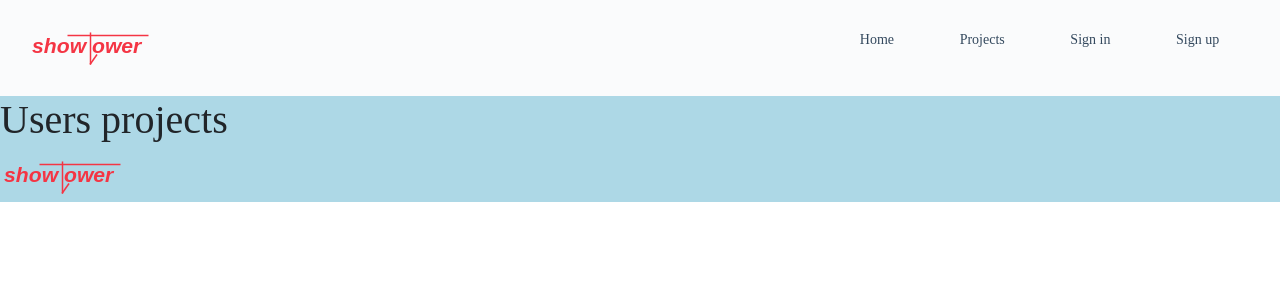
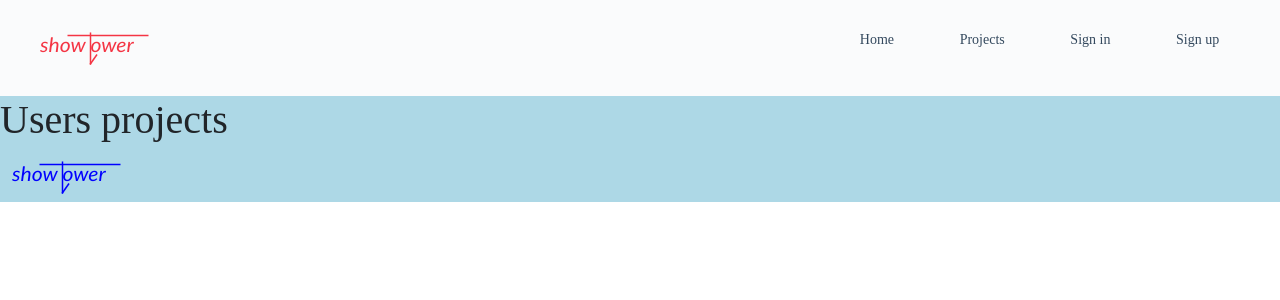
Before and after one commit to chingsley/kc-portfolio-frontend, a React (Create React App) app: page /chingsley/projects in a window 1280 px wide. Shown: the top 300 px of the page. Built offline with nearby package versions, Linux system fonts and the light colour scheme.

Commit message:
add onClick to logo to go home

```diff
--- a/package.json
+++ b/package.json
@@ -10,6 +10,7 @@
     "axios": "^0.20.0",
     "bootstrap": "^4.5.2",
     "glamor": "^2.20.40",
+    "prop-types": "^15.7.2",
     "react": "^16.13.1",
     "react-dom": "^16.13.1",
     "react-loader-spinner": "^3.1.14",
--- a/src/components/Logo.js
+++ b/src/components/Logo.js
@@ -1,91 +1,109 @@
 import React from 'react';
+import { string } from 'prop-types';
+import { withRouter } from 'react-router-dom';
 
-export default (props) => (
-  <svg width="125" height="50" xmlns="http://www.w3.org/2000/svg">
+const Logo = (props) => (
+  <svg
+    width="125"
+    height="50"
+    xmlns="http://www.w3.org/2000/svg"
+    onClick={() => props.history.push('/')}
+    style={{ cursor: 'pointer' }}
+  >
     <g>
       <title>background</title>
       <rect
+        x="-1"
+        y="-1"
+        width="127"
+        height="52"
+        id="canvas_background"
         fill="none"
-        id="canvas_background"
-        height="52"
-        width="127"
-        y="-1"
-        x="-1"
       />
     </g>
     <g>
       <title>Layer 1</title>
       <text
-        font-weight="bold"
-        stroke="#f43544"
+        fill={props.color}
+        strokeWidth="0"
+        strokeOpacity="null"
+        fillOpacity="null"
+        x="14.32662"
+        y="29"
+        id="svg_1"
+        fontSize="20"
+        fontFamily="'Trebuchet MS', Gadget, sans-serif"
+        textAnchor="start"
+        xmlSpace="preserve"
+        fontStyle="italic"
         transform="matrix(1.0575719910707448,0,0,1,-3.0711035486983747,0) "
-        font-style="italic"
-        xmlSpace="preserve"
-        text-anchor="start"
-        font-family="Arvo, sans-serif"
-        font-size="20"
-        id="svg_1"
-        y="30"
-        x="6.76212"
-        fill-opacity="null"
-        stroke-opacity="null"
-        stroke-width="0"
-        fill="#f43544"
+        stroke={props.color}
+        fontWeight="normal"
       >
         show ower
       </text>
       <line
-        stroke="#f43544"
-        stroke-linecap="null"
-        stroke-linejoin="null"
+        fill="none"
+        strokeWidth="1.5"
+        strokeOpacity="null"
+        fillOpacity="null"
+        x1="62.5"
+        y1="41.45313"
+        x2="62.5"
+        y2="9.45313"
         id="svg_2"
-        y2="9.45313"
-        x2="62.5"
-        y1="41.45313"
-        x1="62.5"
-        fill-opacity="null"
-        stroke-opacity="null"
-        stroke-width="1.5"
-        fill="none"
+        strokeLinejoin="null"
+        strokeLinecap="null"
+        stroke={props.color}
       />
       <line
-        stroke="#f43544"
-        stroke-linecap="null"
-        stroke-linejoin="null"
+        fill="none"
+        strokeWidth="1.5"
+        strokeOpacity="null"
+        fillOpacity="null"
+        x1="39.5"
+        y1="12.45313"
+        x2="120.5"
+        y2="12.45313"
         id="svg_4"
-        y2="12.45313"
-        x2="120.5"
-        y1="12.45313"
-        x1="39.5"
-        fill-opacity="null"
-        stroke-opacity="null"
-        stroke-width="1.5"
-        fill="none"
+        strokeLinejoin="null"
+        strokeLinecap="null"
+        stroke={props.color}
       />
       <path
+        fill="none"
+        stroke={props.color}
+        strokeWidth="1.5"
+        strokeOpacity="null"
+        fillOpacity="null"
+        opacity="0.5"
+        d="m91,34.45313"
         id="svg_9"
-        d="m91,34.45313"
-        opacity="0.5"
-        fill-opacity="null"
-        stroke-opacity="null"
-        stroke-width="1.5"
-        stroke="#f43544"
-        fill="none"
       />
       <line
-        stroke-linecap="null"
-        stroke-linejoin="null"
+        fill="none"
+        stroke={props.color}
+        strokeWidth="1.5"
+        strokeOpacity="null"
+        fillOpacity="null"
+        x1="62"
+        y1="41.45313"
+        x2="69"
+        y2="31.45313"
         id="svg_14"
-        y2="31.45313"
-        x2="69"
-        y1="41.45313"
-        x1="62"
-        fill-opacity="null"
-        stroke-opacity="null"
-        stroke-width="1.5"
-        stroke="#f43544"
-        fill="none"
+        strokeLinejoin="null"
+        strokeLinecap="null"
       />
     </g>
   </svg>
 );
+
+Logo.propTypes = {
+  color: string,
+};
+
+Logo.defaultProps = {
+  color: '#f43544',
+};
+
+export default withRouter(Logo);
--- a/src/pages/ProjectsPage.js
+++ b/src/pages/ProjectsPage.js
@@ -6,7 +6,7 @@ class ProjectsPage extends React.Component {
     return (
       <div className="projects-page">
         <h1>Users projects</h1>
-        <Logo />
+        <Logo color="blue" />
       </div>
     );
   }
--- a/src/styles/index.css
+++ b/src/styles/index.css
@@ -86,9 +86,6 @@ code {
   background-color: lightblue;
 }
 
-.svg-element {
-  /* border: 1px solid blue; */
-  /* height: 50px;
-  line-height: 50px;
-  width: 130px; */
-}
+/* .svg-element {
+  border: 1px solid blue;
+} */
```
